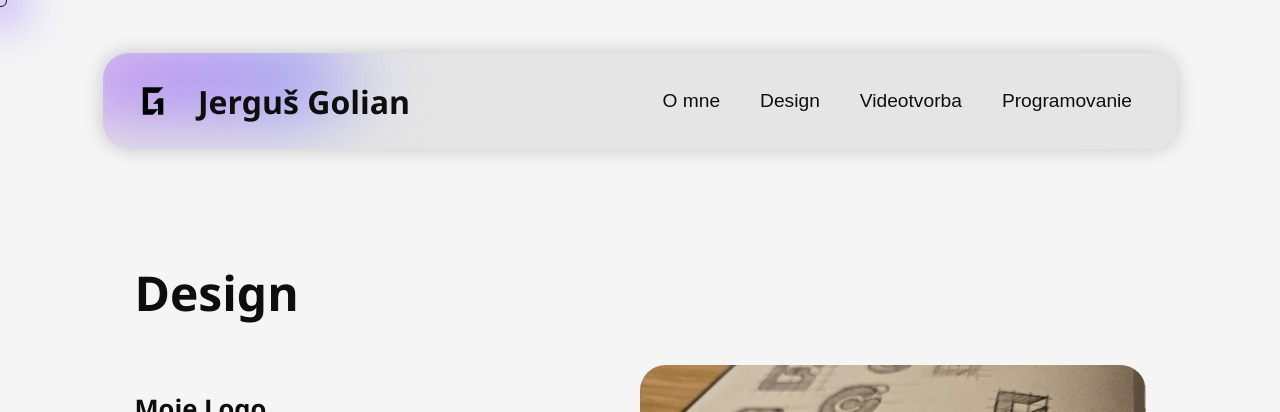
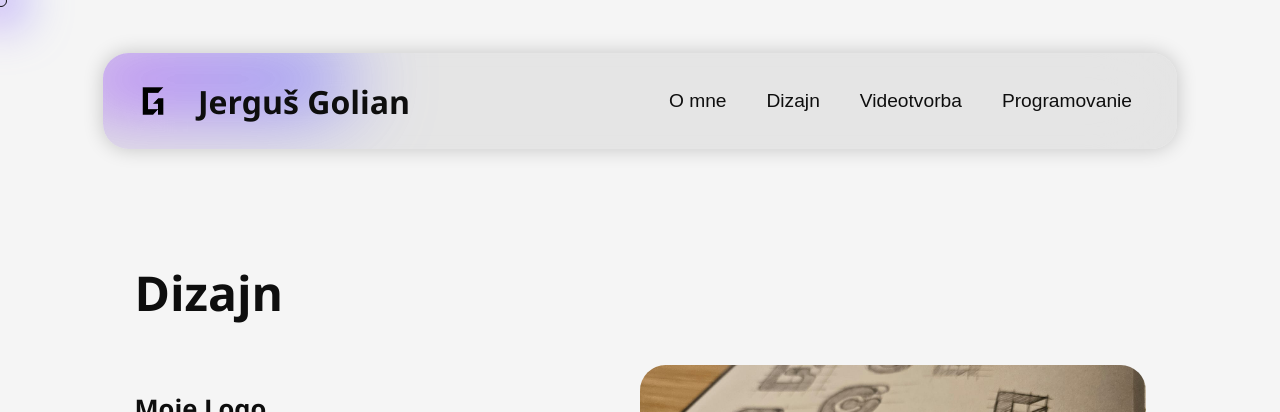
Before and after one commit to jergusgolian/portfolio, a Jekyll site: the page index.html, which Jekyll copies as it is, in a window 1280 px wide and 900 px high, scrolled down 2346 px. Shown: the top 412 px of the window. Built offline with Jekyll 4.4.1, drawn with Linux system fonts in a browser that asks for light colours.

Commit message:
Update index.html

```diff
--- a/index.html
+++ b/index.html
@@ -22,7 +22,7 @@
         </button>
         <ul>
             <li class><a href="#info">O mne</a></li>
-            <li class><a href="#design">Design</a></li>
+            <li class><a href="#design">Dizajn</a></li>
             <li class><a href="#videomaking">Videotvorba</a></li>
             <li class><a href="#coding">Programovanie</a></li>
         </ul>
@@ -67,7 +67,7 @@
         </div>
         <div id="design">
             <div style="height: 120px;"></div>
-            <h2>Design</h2>
+            <h2>Dizajn</h2>
             <div class="text-image">
                 <div class="text">
                     <h3>Moje Logo</h3>
```
